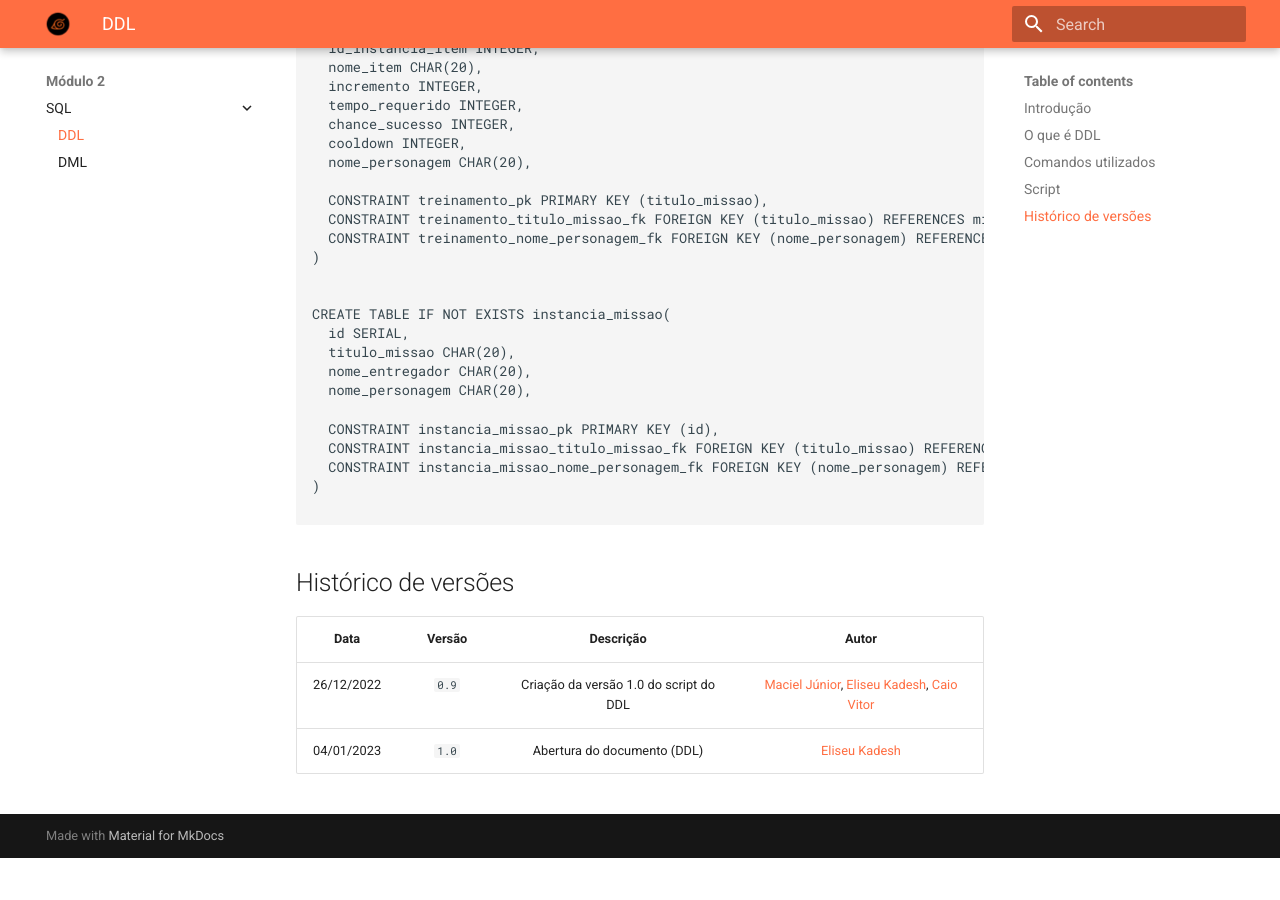
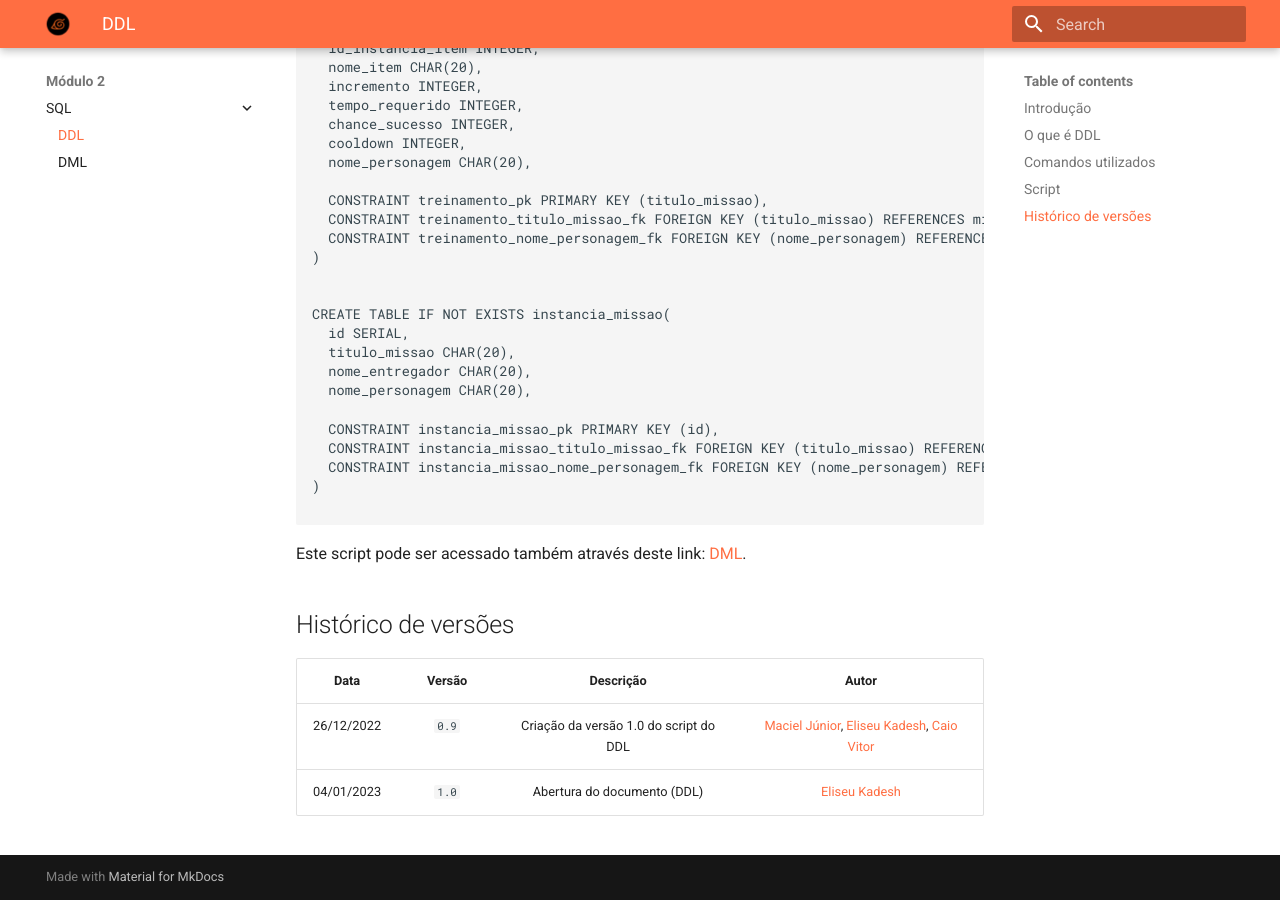
Before and after one commit to SBD1/grupo3_Naruto, an MkDocs documentation site: the page built from documentation/docs/modulo2/sql/ddl.md, in a window 1280 px wide and 900 px high, scrolled down 5528 px. Built offline with MkDocs 1.6.1 and Material for MkDocs 9.7.7, drawn with Linux system fonts in a browser that asks for light colours; before the commit the page ends 6386 px from its top, so only the background shows below that.

Commit message:
adicionando link para download do script de ddl.

````diff
--- a/documentation/docs/modulo2/sql/ddl.md
+++ b/documentation/docs/modulo2/sql/ddl.md
@@ -290,6 +290,8 @@ CREATE TABLE IF NOT EXISTS instancia_missao(
 
 ```
 
+Este script pode ser acessado também através deste link: <a href="../scripts/DDL-BD.sql" download="DDL-BD.sql">DML</a>.
+
 ## Histórico de versões
 
 |    Data    | Versão |             Descrição              |        Autor         |
````
